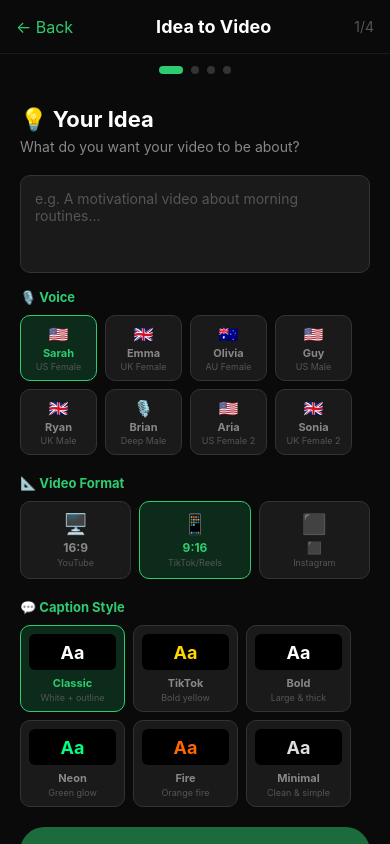
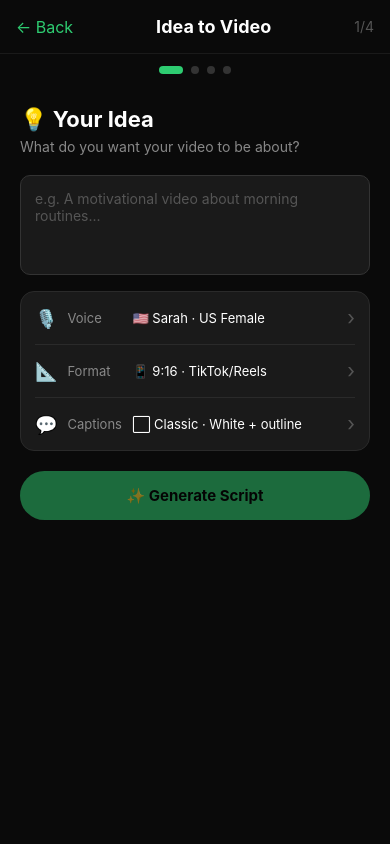
Before and after one commit to mark2-creator/TonefyApp, a React Native app: screen /IdeaToVideo in a window 390 px wide. Built offline with nearby package versions, Linux system fonts and the light colour scheme.

Commit message:
Redesign Step 1: bottom sheet modals for voice, format, captions

```diff
--- a/screens/IdeaToVideoScreen.js
+++ b/screens/IdeaToVideoScreen.js
@@ -1,23 +1,41 @@
 import React, { useState, useRef } from 'react';
 import {
   View, Text, TextInput, TouchableOpacity,
-  StyleSheet, ActivityIndicator, Alert, StatusBar, Dimensions, ScrollView
+  StyleSheet, ActivityIndicator, Alert, StatusBar,
+  Modal, FlatList, SafeAreaView
 } from 'react-native';
 import { useVideoPlayer, VideoView } from 'expo-video';
 import * as Clipboard from 'expo-clipboard';
 import * as FileSystem from 'expo-file-system/legacy';
 import * as Sharing from 'expo-sharing';
-import VoicePicker from '../components/VoicePicker';
-import CaptionStylePicker from '../components/CaptionStylePicker';
 
-const { width: SCREEN_WIDTH } = Dimensions.get('window');
 const STATUSBAR_HEIGHT = StatusBar.currentHeight || 0;
 const BACKEND = 'https://api.fitlifesolutions.site';
+
+const VOICES = [
+  { id: 'gtts-us',    label: 'Sarah',   accent: 'US Female',   icon: '🇺🇸' },
+  { id: 'gtts-uk',    label: 'Emma',    accent: 'UK Female',   icon: '🇬🇧' },
+  { id: 'gtts-au',    label: 'Olivia',  accent: 'AU Female',   icon: '🇦🇺' },
+  { id: 'edge-guy',   label: 'Guy',     accent: 'US Male',     icon: '🇺🇸' },
+  { id: 'edge-ryan',  label: 'Ryan',    accent: 'UK Male',     icon: '🇬🇧' },
+  { id: 'edge-brian', label: 'Brian',   accent: 'Deep Male',   icon: '🎙️' },
+  { id: 'edge-aria',  label: 'Aria',    accent: 'US Female 2', icon: '🇺🇸' },
+  { id: 'edge-sonia', label: 'Sonia',   accent: 'UK Female 2', icon: '🇬🇧' },
+];
 
 const ASPECT_RATIOS = [
   { id: '16:9', label: '16:9', icon: '🖥️', desc: 'YouTube' },
   { id: '9:16', label: '9:16', icon: '📱', desc: 'TikTok/Reels' },
-  { id: '1:1', label: '⬛', icon: '⬛', desc: 'Instagram' },
+  { id: '1:1',  label: '1:1',  icon: '⬛', desc: 'Instagram' },
+];
+
+const CAPTION_STYLES = [
+  { id: 'classic',  label: 'Classic',  desc: 'White + outline',  preview: '⬜', color: '#fff' },
+  { id: 'tiktok',   label: 'TikTok',   desc: 'Bold yellow',      preview: '🟨', color: '#FFD700' },
+  { id: 'bold',     label: 'Bold',     desc: 'Large & thick',    preview: '⬜', color: '#fff' },
+  { id: 'neon',     label: 'Neon',     desc: 'Green glow',       preview: '🟩', color: '#00FF7F' },
+  { id: 'fire',     label: 'Fire',     desc: 'Orange fire',      preview: '🟧', color: '#FF6600' },
+  { id: 'minimal',  label: 'Minimal',  desc: 'Clean & simple',   preview: '⬜', color: '#ddd' },
 ];
 
 async function fetchWithTimeout(url, options, timeoutMs = 300000) {
@@ -43,16 +61,6 @@ const ProgressBar = ({ progress, label }) => (
   </View>
 );
 
-const StepHeader = ({ current, total, navigation }) => (
-  <View style={styles.header}>
-    <TouchableOpacity onPress={() => navigation.goBack()}>
-      <Text style={styles.back}>← Back</Text>
-    </TouchableOpacity>
-    <Text style={styles.title}>Idea to Video</Text>
-    <Text style={styles.stepCount}>{current}/{total}</Text>
-  </View>
-);
-
 const StepDots = ({ current, total }) => (
   <View style={styles.dotsRow}>
     {Array.from({ length: total }).map((_, i) => (
@@ -61,11 +69,50 @@ const StepDots = ({ current, total }) => (
   </View>
 );
 
-function VideoPlayer({ videoUrl }) {
+function SelectorRow({ icon, label, value, onPress }) {
+  return (
+    <TouchableOpacity style={styles.selectorRow} onPress={onPress}>
+      <Text style={styles.selectorIcon}>{icon}</Text>
+      <Text style={styles.selectorLabel}>{label}</Text>
+      <Text style={styles.selectorValue}>{value}</Text>
+      <Text style={styles.selectorChevron}>›</Text>
+    </TouchableOpacity>
+  );
+}
+
+function OptionModal({ visible, title, options, selectedId, onSelect, onClose }) {
+  return (
+    <Modal visible={visible} transparent animationType="slide" onRequestClose={onClose}>
+      <TouchableOpacity style={styles.modalOverlay} activeOpacity={1} onPress={onClose}>
+        <View style={styles.modalSheet}>
+          <View style={styles.modalHandle} />
+          <Text style={styles.modalTitle}>{title}</Text>
+          <FlatList
+            data={options}
+            keyExtractor={item => item.id}
+            renderItem={({ item }) => (
+              <TouchableOpacity
+                style={[styles.optionRow, selectedId === item.id && styles.optionRowActive]}
+                onPress={() => { onSelect(item.id); onClose(); }}
+              >
+                <Text style={styles.optionIcon}>{item.icon || item.preview}</Text>
+                <View style={styles.optionText}>
+                  <Text style={[styles.optionLabel, selectedId === item.id && styles.optionLabelActive]}>
+                    {item.label}
+                  </Text>
+                  <Text style={styles.optionDesc}>{item.accent || item.desc}</Text>
+                </View>
+                {selectedId === item.id && <Text style={styles.optionCheck}>✓</Text>}
+              </TouchableOpacity>
+            )}
+          />
+        </View>
+      </TouchableOpacity>
+    </Modal>
+  );
+}function VideoPlayer({ videoUrl }) {
   const player = useVideoPlayer(videoUrl, p => { p.loop = true; p.play(); });
-  return (
-    <VideoView player={player} style={styles.videoPlayer} allowsFullscreen allowsPictureInPicture />
-  );
+  return <VideoView player={player} style={styles.videoPlayer} allowsFullscreen allowsPictureInPicture />;
 }
 
 export default function IdeaToVideoScreen({ navigation }) {
@@ -81,7 +128,12 @@ export default function IdeaToVideoScreen({ navigation }) {
   const [loadingMsg, setLoadingMsg] = useState('');
   const [progress, setProgress] = useState(0);
   const [downloading, setDownloading] = useState(false);
+  const [modal, setModal] = useState(null); // 'voice' | 'ratio' | 'caption'
   const progressInterval = useRef(null);
+
+  const selectedVoice = VOICES.find(v => v.id === voiceId);
+  const selectedRatio = ASPECT_RATIOS.find(r => r.id === aspectRatio);
+  const selectedCaption = CAPTION_STYLES.find(c => c.id === captionStyle);
 
   const startProgress = (start, end, duration) => {
     if (progressInterval.current) clearInterval(progressInterval.current);
@@ -97,14 +149,8 @@ export default function IdeaToVideoScreen({ navigation }) {
     }, delay);
   };
 
-  const stopProgress = (v = 100) => {
-    if (progressInterval.current) clearInterval(progressInterval.current);
-    setProgress(v);
-  };
-
-  const resetLoading = () => {
-    stopProgress(0); setLoading(false); setLoadingMsg(''); setProgress(0);
-  };
+  const stopProgress = (v = 100) => { if (progressInterval.current) clearInterval(progressInterval.current); setProgress(v); };
+  const resetLoading = () => { stopProgress(0); setLoading(false); setLoadingMsg(''); setProgress(0); };
 
   const generateScript = async () => {
     if (!prompt.trim()) return Alert.alert('Error', 'Enter a prompt first');
@@ -119,7 +165,7 @@ export default function IdeaToVideoScreen({ navigation }) {
       stopProgress(100);
       if (data.script) { setScript(data.script); setStep(2); }
       else Alert.alert('Error', data.error || 'Failed to generate script');
-    } catch (err) { Alert.alert('Error', err.message || 'Could not connect to server.'); }
+    } catch (err) { Alert.alert('Error', err.message); }
     resetLoading();
   };
 
@@ -136,7 +182,7 @@ export default function IdeaToVideoScreen({ navigation }) {
       stopProgress(100);
       if (data.audioUrl) { setAudioUrl(data.audioUrl); setStep(3); }
       else Alert.alert('Error', data.error || 'Failed to generate voiceover');
-    } catch (err) { Alert.alert('Error', err.message || 'Could not connect to server.'); }
+    } catch (err) { Alert.alert('Error', err.message); }
     resetLoading();
   };
 
@@ -146,7 +192,7 @@ export default function IdeaToVideoScreen({ navigation }) {
       setLoadingMsg('Analyzing script...'); startProgress(0, 15, 3000);
       const kwRes = await fetchWithTimeout(`${BACKEND}/api/extract-keywords`, {
         method: 'POST', headers: { 'Content-Type': 'application/json' },
-        body: JSON.stringify({ text: script, voiceId }),
+        body: JSON.stringify({ text: script }),
       }, 15000);
       const kwData = await kwRes.json();
       const keywords = kwData.keywords || [prompt];
@@ -159,23 +205,20 @@ export default function IdeaToVideoScreen({ navigation }) {
       const searchData = await searchRes.json();
       if (!searchData.videos?.length) { Alert.alert('Error', 'No videos found'); resetLoading(); return; }
 
-      setLoadingMsg('Merging clips & audio...'); startProgress(30, 95, 30000);
+      setLoadingMsg('Merging clips & audio...'); startProgress(30, 95, 60000);
       const mergeRes = await fetchWithTimeout(`${BACKEND}/api/idea-to-video`, {
         method: 'POST', headers: { 'Content-Type': 'application/json' },
         body: JSON.stringify({
           prompt, voiceover: script,
           selectedVideos: searchData.videos.slice(0, 3),
-          audioUrl, aspectRatio,
+          audioUrl, aspectRatio, captionStyle,
         }),
       }, 300000);
       const mergeData = await mergeRes.json();
       stopProgress(100);
       if (mergeData.videoUrl) { setVideoUrl(mergeData.videoUrl); setStep(4); }
       else Alert.alert('Error', mergeData.error || 'Failed to generate video');
-    } catch (err) {
-      stopProgress(0);
-      Alert.alert('Error', err.message || 'Connection failed. Please try again.');
-    }
+    } catch (err) { stopProgress(0); Alert.alert('Error', err.message); }
     resetLoading();
   };
 
@@ -199,10 +242,7 @@ export default function IdeaToVideoScreen({ navigation }) {
       } else {
         Alert.alert('Saved', `Video saved to: ${uri}`);
       }
-    } catch (err) {
-      setDownloading(false);
-      Alert.alert('Error', 'Download failed: ' + err.message);
-    }
+    } catch (err) { setDownloading(false); Alert.alert('Error', 'Download failed: ' + err.message); }
   };
 
   const resetAll = () => {
@@ -213,12 +253,18 @@ export default function IdeaToVideoScreen({ navigation }) {
   return (
     <View style={styles.container}>
       <StatusBar barStyle="light-content" backgroundColor="#0a0a0a" />
-      <StepHeader current={step} total={4} navigation={navigation} />
+      <View style={styles.header}>
+        <TouchableOpacity onPress={() => navigation.goBack()}>
+          <Text style={styles.back}>← Back</Text>
+        </TouchableOpacity>
+        <Text style={styles.title}>Idea to Video</Text>
+        <Text style={styles.stepCount}>{step}/4</Text>
+      </View>
       <StepDots current={step} total={4} />
 
-      {/* STEP 1 — Idea & Format */}
+      {/* STEP 1 */}
       {step === 1 && (
-        <ScrollView style={styles.stepContainer} contentContainerStyle={{ paddingBottom: 40 }}>
+        <View style={styles.stepContainer}>
           <Text style={styles.stepTitle}>💡 Your Idea</Text>
           <Text style={styles.stepSub}>What do you want your video to be about?</Text>
           <TextInput
@@ -230,38 +276,28 @@ export default function IdeaToVideoScreen({ navigation }) {
             multiline
             numberOfLines={4}
           />
-          <VoicePicker selectedId={voiceId} onSelect={setVoiceId} />
-          <Text style={styles.sectionLabel}>📐 Video Format</Text>
-          <View style={styles.ratioRow}>
-            {ASPECT_RATIOS.map((r) => (
-              <TouchableOpacity key={r.id} style={[styles.ratioBtn, aspectRatio === r.id && styles.ratioBtnActive]} onPress={() => setAspectRatio(r.id)}>
-                <Text style={styles.ratioIcon}>{r.icon}</Text>
-                <Text style={[styles.ratioLabel, aspectRatio === r.id && styles.ratioLabelActive]}>{r.label}</Text>
-                <Text style={styles.ratioDesc}>{r.desc}</Text>
-              </TouchableOpacity>
-            ))}
+          <View style={styles.selectorsCard}>
+            <SelectorRow icon="🎙️" label="Voice" value={`${selectedVoice.icon} ${selectedVoice.label} · ${selectedVoice.accent}`} onPress={() => setModal('voice')} />
+            <View style={styles.divider} />
+            <SelectorRow icon="📐" label="Format" value={`${selectedRatio.icon} ${selectedRatio.label} · ${selectedRatio.desc}`} onPress={() => setModal('ratio')} />
+            <View style={styles.divider} />
+            <SelectorRow icon="💬" label="Captions" value={`${selectedCaption.preview} ${selectedCaption.label} · ${selectedCaption.desc}`} onPress={() => setModal('caption')} />
           </View>
-          <CaptionStylePicker selectedId={captionStyle} onSelect={setCaptionStyle} />
           {loading && <ProgressBar progress={progress} label={loadingMsg} />}
           <TouchableOpacity style={[styles.btn, (loading || !prompt.trim()) && styles.btnDisabled]} onPress={generateScript} disabled={loading || !prompt.trim()}>
             {loading ? <ActivityIndicator color="#000" /> : <Text style={styles.btnText}>✨ Generate Script</Text>}
           </TouchableOpacity>
-        </ScrollView>
+        </View>
       )}
 
-      {/* STEP 2 — Script */}
+      {/* STEP 2 */}
       {step === 2 && (
         <View style={styles.stepContainer}>
           <Text style={styles.stepTitle}>📄 Your Script</Text>
           <Text style={styles.stepSub}>Edit your AI-generated script below.</Text>
-          <TextInput
-            style={[styles.textArea, { flex: 1, minHeight: 200, color: '#fff' }]}
-            value={script}
-            onChangeText={setScript}
-            multiline
-          />
+          <TextInput style={[styles.textArea, { flex: 1, color: '#fff' }]} value={script} onChangeText={setScript} multiline />
           {loading && <ProgressBar progress={progress} label={loadingMsg} />}
-          <TouchableOpacity style={[styles.btnOutline]} onPress={() => setStep(1)}>
+          <TouchableOpacity style={styles.btnOutline} onPress={() => setStep(1)}>
             <Text style={styles.btnOutlineText}>← Back</Text>
           </TouchableOpacity>
           <TouchableOpacity style={[styles.btn, loading && styles.btnDisabled]} onPress={generateVoiceover} disabled={loading}>
@@ -270,7 +306,7 @@ export default function IdeaToVideoScreen({ navigation }) {
         </View>
       )}
 
-      {/* STEP 3 — Voiceover ready, generate video */}
+      {/* STEP 3 */}
       {step === 3 && (
         <View style={styles.stepContainer}>
           <Text style={styles.stepTitle}>🎙️ Voiceover Ready!</Text>
@@ -289,7 +325,7 @@ export default function IdeaToVideoScreen({ navigation }) {
         </View>
       )}
 
-      {/* STEP 4 — Video ready */}
+      {/* STEP 4 */}
       {step === 4 && fullVideoUrl && (
         <View style={styles.stepContainer}>
           <Text style={styles.stepTitle}>🎬 Your Video is Ready!</Text>
@@ -305,6 +341,11 @@ export default function IdeaToVideoScreen({ navigation }) {
           </TouchableOpacity>
         </View>
       )}
+
+      {/* MODALS */}
+      <OptionModal visible={modal === 'voice'} title="🎙️ Choose Voice" options={VOICES} selectedId={voiceId} onSelect={setVoiceId} onClose={() => setModal(null)} />
+      <OptionModal visible={modal === 'ratio'} title="📐 Video Format" options={ASPECT_RATIOS} selectedId={aspectRatio} onSelect={setAspectRatio} onClose={() => setModal(null)} />
+      <OptionModal visible={modal === 'caption'} title="💬 Caption Style" options={CAPTION_STYLES} selectedId={captionStyle} onSelect={setCaptionStyle} onClose={() => setModal(null)} />
     </View>
   );
 }
@@ -321,15 +362,14 @@ const styles = StyleSheet.create({
   stepContainer: { flex: 1, padding: 20 },
   stepTitle: { color: '#fff', fontSize: 22, fontWeight: 'bold', marginBottom: 6 },
   stepSub: { color: '#888', fontSize: 14, marginBottom: 20 },
-  sectionLabel: { color: '#2ecc71', fontWeight: 'bold', fontSize: 13, marginBottom: 10 },
-  textArea: { backgroundColor: '#1a1a1a', color: '#fff', borderRadius: 10, padding: 14, textAlignVertical: 'top', borderWidth: 1, borderColor: '#333', fontSize: 14, marginBottom: 16 },
-  ratioRow: { flexDirection: 'row', gap: 8, marginBottom: 20 },
-  ratioBtn: { flex: 1, backgroundColor: '#1a1a1a', borderRadius: 10, padding: 10, alignItems: 'center', borderWidth: 1, borderColor: '#333' },
-  ratioBtnActive: { borderColor: '#2ecc71', backgroundColor: '#0d2b1a' },
-  ratioIcon: { fontSize: 20, marginBottom: 4 },
-  ratioLabel: { color: '#888', fontWeight: 'bold', fontSize: 12 },
-  ratioLabelActive: { color: '#2ecc71' },
-  ratioDesc: { color: '#555', fontSize: 9, textAlign: 'center', marginTop: 2 },
+  textArea: { backgroundColor: '#1a1a1a', color: '#fff', borderRadius: 10, padding: 14, textAlignVertical: 'top', borderWidth: 1, borderColor: '#333', fontSize: 14, marginBottom: 16, minHeight: 100 },
+  selectorsCard: { backgroundColor: '#1a1a1a', borderRadius: 14, borderWidth: 1, borderColor: '#2a2a2a', marginBottom: 20 },
+  selectorRow: { flexDirection: 'row', alignItems: 'center', padding: 14 },
+  selectorIcon: { fontSize: 18, marginRight: 10 },
+  selectorLabel: { color: '#888', fontSize: 13, width: 65 },
+  selectorValue: { flex: 1, color: '#fff', fontSize: 13 },
+  selectorChevron: { color: '#555', fontSize: 20, marginLeft: 8 },
+  divider: { height: 1, backgroundColor: '#2a2a2a', marginHorizontal: 14 },
   btn: { backgroundColor: '#2ecc71', borderRadius: 25, padding: 15, alignItems: 'center', marginBottom: 12 },
   btnDisabled: { opacity: 0.5 },
   btnText: { color: '#000', fontWeight: 'bold', fontSize: 15 },
@@ -345,5 +385,16 @@ const styles = StyleSheet.create({
   progressBarFill: { height: 8, backgroundColor: '#2ecc71', borderRadius: 4 },
   progressText: { color: '#2ecc71', fontSize: 12, textAlign: 'center' },
   videoPlayer: { width: '100%', height: 220, borderRadius: 10, marginBottom: 16, backgroundColor: '#000' },
-
+  modalOverlay: { flex: 1, backgroundColor: 'rgba(0,0,0,0.6)', justifyContent: 'flex-end' },
+  modalSheet: { backgroundColor: '#111', borderTopLeftRadius: 20, borderTopRightRadius: 20, paddingBottom: 40, maxHeight: '70%' },
+  modalHandle: { width: 40, height: 4, backgroundColor: '#333', borderRadius: 2, alignSelf: 'center', marginVertical: 12 },
+  modalTitle: { color: '#fff', fontSize: 16, fontWeight: 'bold', paddingHorizontal: 20, marginBottom: 12 },
+  optionRow: { flexDirection: 'row', alignItems: 'center', padding: 16, marginHorizontal: 12, borderRadius: 10, marginBottom: 4 },
+  optionRowActive: { backgroundColor: '#0d2b1a' },
+  optionIcon: { fontSize: 22, marginRight: 14 },
+  optionText: { flex: 1 },
+  optionLabel: { color: '#ccc', fontSize: 15, fontWeight: '600' },
+  optionLabelActive: { color: '#2ecc71' },
+  optionDesc: { color: '#666', fontSize: 12, marginTop: 2 },
+  optionCheck: { color: '#2ecc71', fontSize: 18, fontWeight: 'bold' },
 });
```
Also changed, not shown: 1 other file (tests, documents, lock files or other folders).
